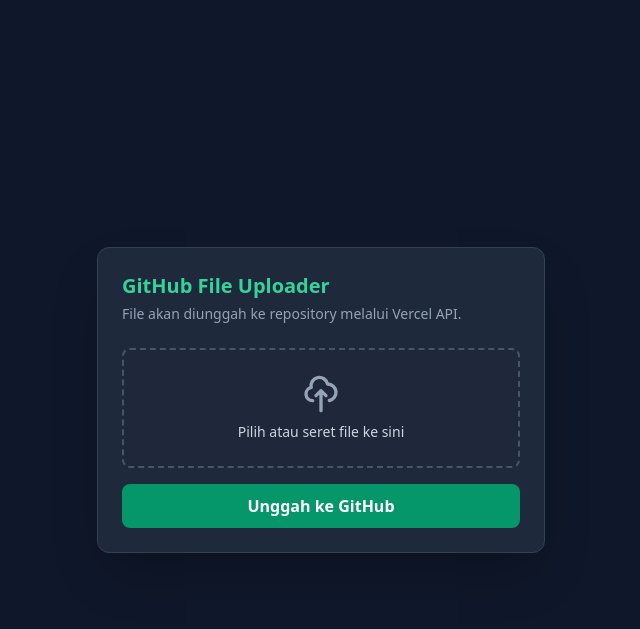
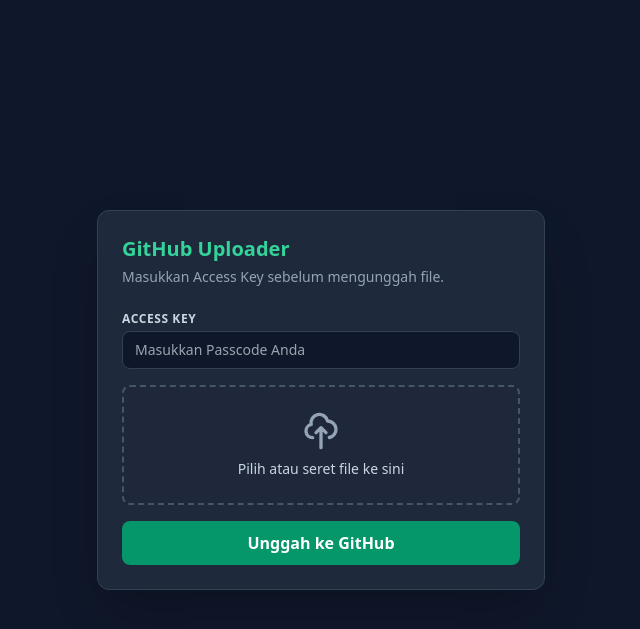
Before and after one commit to lahadiyani/uploaders23, a Flask app: page / in a window 1280 px wide. Shown: the top 629 px of the page, without its empty margins (319-959 px from the left). Run offline with Flask 3, Linux system fonts and the light colour scheme; some libraries are stand-ins or nearby versions.

Commit message:
Revise title and enhance uploader UI
Updated the title and improved the user interface for the GitHub uploader. Added access key input handling and reset functionality.

```diff
--- a/templates/index.html
+++ b/templates/index.html
@@ -3,16 +3,31 @@
 <head>
     <meta charset="UTF-8">
     <meta name="viewport" content="width=device-width, initial-scale=1.0">
-    <title>GitHub Uploader - Vercel & Flask</title>
+    <title>Protected GitHub Uploader</title>
     <script src="https://cdn.tailwindcss.com"></script>
 </head>
 <body class="bg-slate-900 text-slate-100 min-h-screen flex items-center justify-center p-4">
 
     <div class="w-full max-w-md bg-slate-800 border border-slate-700 rounded-xl p-6 shadow-2xl">
-        <h1 class="text-xl font-bold mb-1 text-emerald-400">GitHub File Uploader</h1>
-        <p class="text-sm text-slate-400 mb-6">File akan diunggah ke repository melalui Vercel API.</p>
+        <div class="flex justify-between items-center mb-1">
+            <h1 class="text-xl font-bold text-emerald-400">GitHub Uploader</h1>
+            <button type="button" onclick="resetKey()" id="resetKeyBtn" class="text-xs text-slate-400 hover:text-red-400 hidden underline">
+                Hapus Key
+            </button>
+        </div>
+        <p class="text-sm text-slate-400 mb-6">Masukkan Access Key sebelum mengunggah file.</p>
 
         <form id="uploadForm" class="space-y-4">
+            <!-- Input Secret Key -->
+            <div id="keyContainer">
+                <label for="accessKey" class="block text-xs font-semibold text-slate-300 uppercase tracking-wider mb-1">
+                    Access Key
+                </label>
+                <input type="password" id="accessKey" name="access_key" placeholder="Masukkan Passcode Anda" required
+                    class="w-full bg-slate-900 border border-slate-700 rounded-lg px-3 py-2 text-sm text-slate-100 focus:outline-none focus:border-emerald-500 transition">
+            </div>
+
+            <!-- Input File -->
             <div class="flex flex-col items-center justify-center border-2 border-dashed border-slate-600 rounded-lg p-6 bg-slate-800/50 hover:bg-slate-800 hover:border-emerald-500 transition cursor-pointer relative">
                 <input type="file" id="fileInput" name="file" class="absolute inset-0 opacity-0 cursor-pointer" required onchange="updateFileName(this)">
                 <svg class="w-10 h-10 text-slate-400 mb-2" fill="none" stroke="currentColor" viewBox="0 0 24 24">
@@ -21,6 +36,7 @@
                 <span id="fileLabel" class="text-sm text-slate-300 font-medium text-center">Pilih atau seret file ke sini</span>
             </div>
 
+            <!-- Submit Button -->
             <button type="submit" id="submitBtn" class="w-full bg-emerald-600 hover:bg-emerald-500 text-white font-semibold py-2.5 px-4 rounded-lg transition duration-200 flex items-center justify-center">
                 <span id="btnText">Unggah ke GitHub</span>
                 <span id="btnSpinner" class="hidden ml-2">
@@ -36,6 +52,22 @@
     </div>
 
     <script>
+        // Cek LocalStorage saat halaman dimuat
+        document.addEventListener('DOMContentLoaded', () => {
+            const savedKey = localStorage.getItem('uploader_access_key');
+            if (savedKey) {
+                document.getElementById('accessKey').value = savedKey;
+                document.getElementById('resetKeyBtn').classList.remove('hidden');
+            }
+        });
+
+        function resetKey() {
+            localStorage.removeItem('uploader_access_key');
+            document.getElementById('accessKey').value = '';
+            document.getElementById('resetKeyBtn').classList.add('hidden');
+            alert('Key telah dihapus dari memori browser.');
+        }
+
         function updateFileName(input) {
             const label = document.getElementById('fileLabel');
             if (input.files && input.files[0]) {
@@ -48,18 +80,20 @@
         document.getElementById('uploadForm').addEventListener('submit', async (e) => {
             e.preventDefault();
 
+            const accessKeyInput = document.getElementById('accessKey');
             const fileInput = document.getElementById('fileInput');
             const submitBtn = document.getElementById('submitBtn');
             const btnText = document.getElementById('btnText');
             const btnSpinner = document.getElementById('btnSpinner');
             const statusAlert = document.getElementById('statusAlert');
 
-            if (!fileInput.files[0]) return;
+            const accessKey = accessKeyInput.value.trim();
+            if (!accessKey || !fileInput.files[0]) return;
 
             const formData = new FormData();
             formData.append('file', fileInput.files[0]);
 
-            // UI State: Loading
+            // UI Loading State
             submitBtn.disabled = true;
             btnText.textContent = "Mengunggah...";
             btnSpinner.classList.remove('hidden');
@@ -68,6 +102,9 @@
             try {
                 const response = await fetch('/api/upload', {
                     method: 'POST',
+                    headers: {
+                        'X-Access-Key': accessKey // Dikirim via Header HTTP
+                    },
                     body: formData
                 });
 
@@ -76,13 +113,19 @@
                 statusAlert.classList.remove('hidden', 'bg-red-900/50', 'text-red-300', 'bg-emerald-900/50', 'text-emerald-300');
 
                 if (response.ok && data.success) {
+                    // Simpan key ke LocalStorage jika upload sukses
+                    localStorage.setItem('uploader_access_key', accessKey);
+                    document.getElementById('resetKeyBtn').classList.remove('hidden');
+
                     statusAlert.classList.add('bg-emerald-900/50', 'text-emerald-300', 'border', 'border-emerald-700');
                     statusAlert.innerHTML = `
                         <strong>Berhasil!</strong><br>
                         File: ${data.filename}<br>
                         <a href="${data.html_url}" target="_blank" class="underline hover:text-white">Lihat di GitHub &rarr;</a>
                     `;
-                    document.getElementById('uploadForm').reset();
+
+                    // Reset input file saja (key tetap ada)
+                    fileInput.value = '';
                     document.getElementById('fileLabel').textContent = "Pilih atau seret file ke sini";
                 } else {
                     throw new Error(data.error || 'Terjadi kesalahan saat upload');
```
